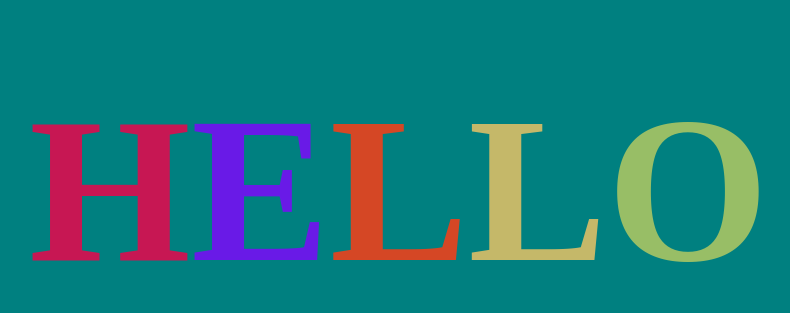
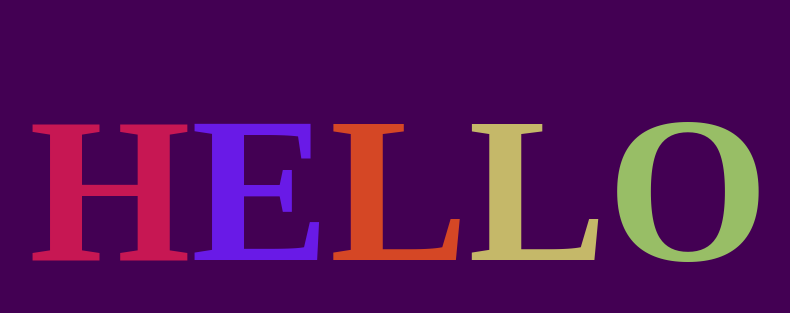
Before and after one commit to KangarooCodes/MemoryGame, a website: page index.html in a window 1280 px wide. Shown: the part 218-531 px from the top of the page, without its empty margins (241-1031 px from the left). Drawn offline with Linux system fonts and the light colour scheme.

Commit message:
purple background added

```diff
--- a/app.css
+++ b/app.css
@@ -3,7 +3,7 @@ body {
      justify-content: center;
      align-items: center;
      height: 100vh;
-     background-color: teal;
+     background-color: rgb(67, 0, 83);
 }
 
 h1 {
```
